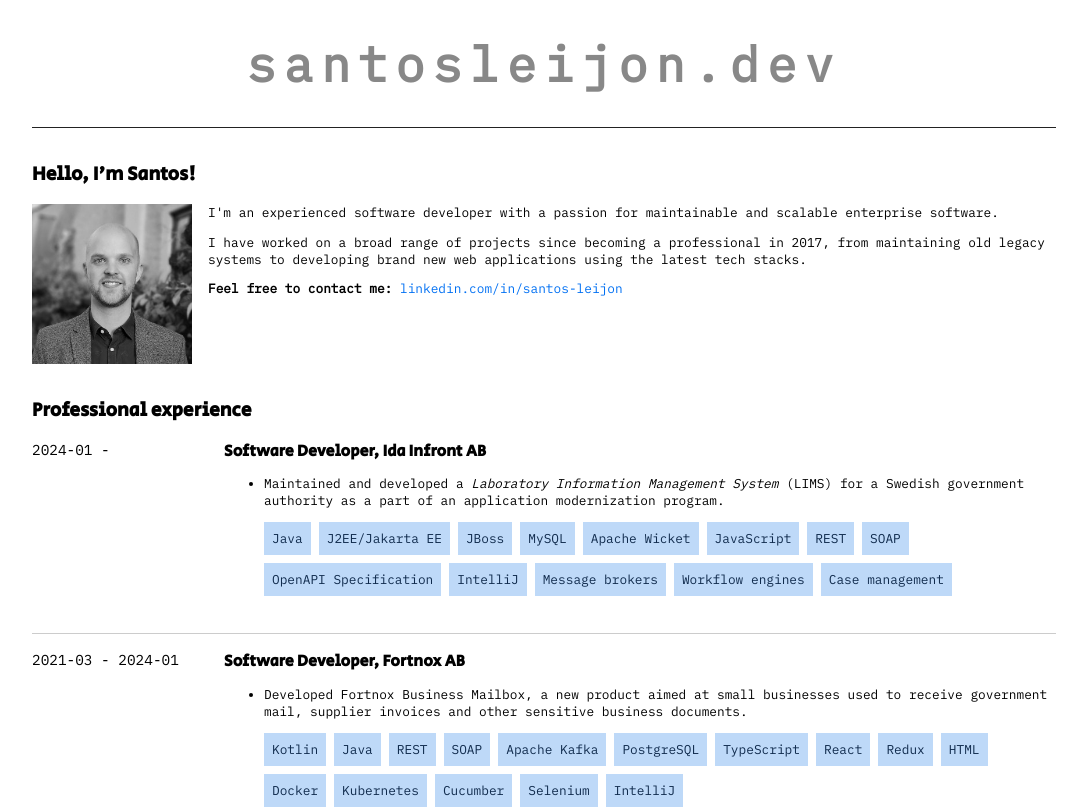
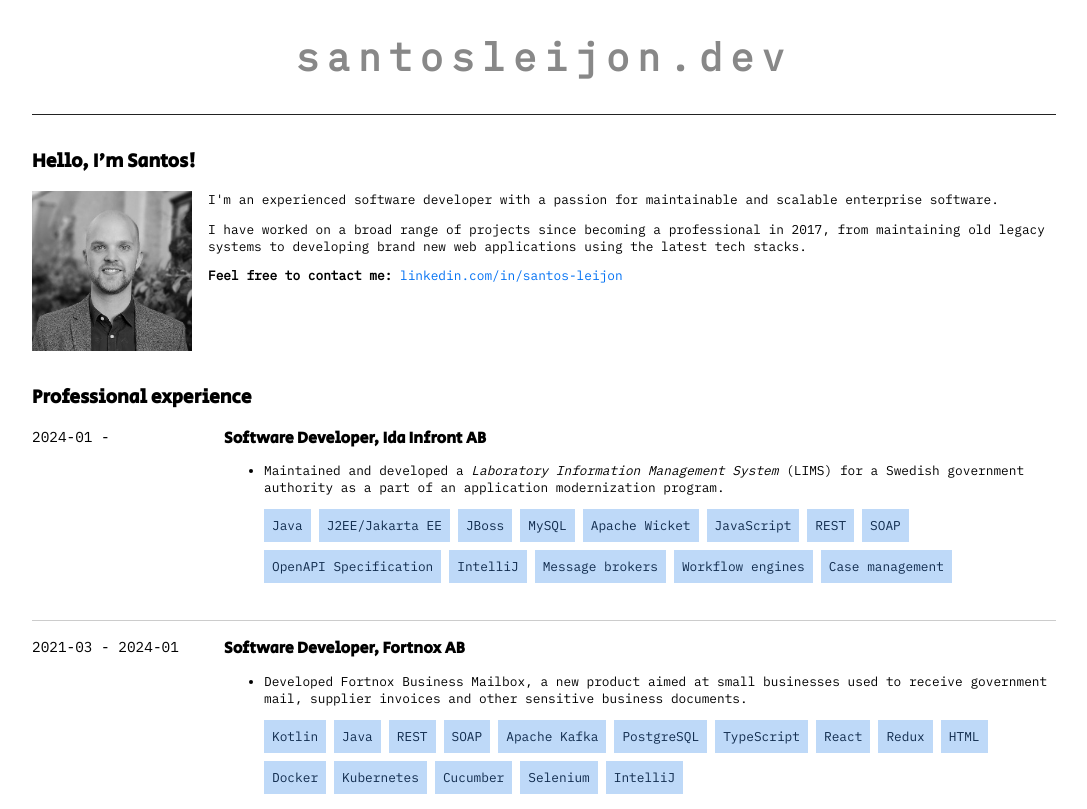
Before and after one commit to santosleijon/santosleijon-dev, a Next.js app: page / in a window 1280 px wide. Shown: the top 809 px of the page, without its empty margins (96-1183 px from the left). Built offline with nearby package versions, Linux system fonts and the light colour scheme.

Commit message:
Adjust title font size

```diff
--- a/styles/Home.module.css
+++ b/styles/Home.module.css
@@ -13,7 +13,7 @@
 .title {
   text-align: center;
   letter-spacing: 0.5rem;
-  font-size: 3.8vw;
+  font-size: 3vw;
   word-wrap: break-word;
   padding-bottom: 4vh;
   margin: 0 0 1rem;
```
